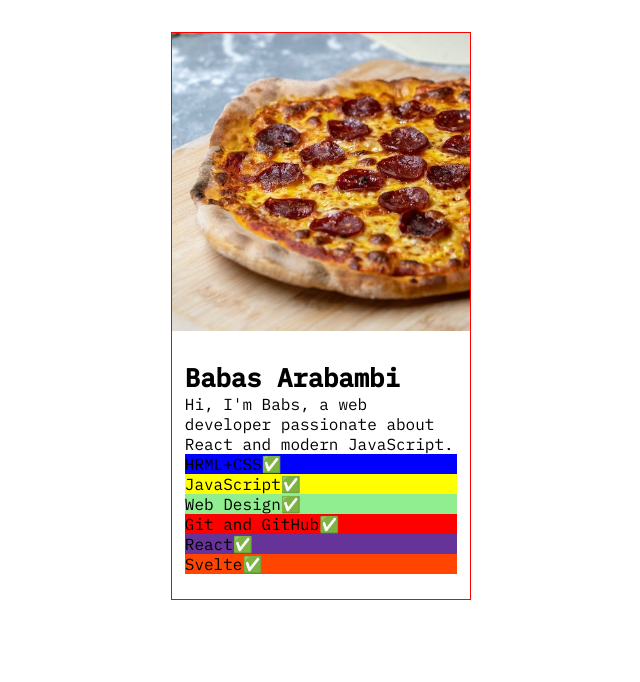
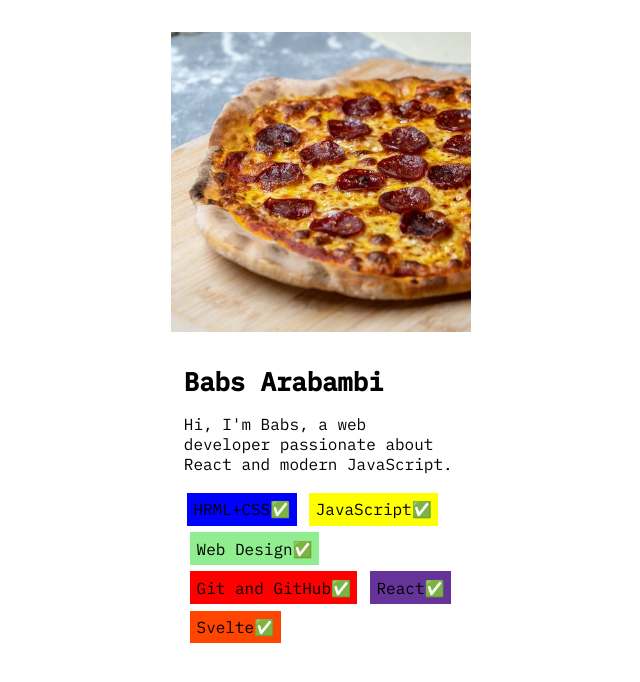
Before and after one commit to araborg/project_portfolio, a React (Vite) app in the folder 1/profile/: page / in a window 1280 px wide. Shown: the top 682 px of the page, without its empty margins (319-959 px from the left). Built offline with nearby package versions, Linux system fonts and the light colour scheme.

Commit message:
profile_card: 19

```diff
--- a/1/profile/src/App.css
+++ b/1/profile/src/App.css
@@ -13,10 +13,6 @@ body {
 .card {
 	margin: 2rem auto;
 	max-width: 300px;
-
-	border: 1px solid red;
-	/* border-radius: 15px; */
-	/* box-shadow: 0 0 10px rgba(0, 0, 0, 0.15); */
 }
 
 .avatar {
@@ -31,9 +27,26 @@ body {
 	justify-content: space-between;
 	width: 100%;
 
-	padding: 1.6rem 0.8rem;
+	padding: 0.8rem;
 }
 
 h1 {
 	font-size: 1.6rem;
+	margin: 1rem 0;
 }
+
+.skill-list {
+	display: flex;
+	flex-wrap: wrap;
+	margin: 0.8rem 0;
+}
+
+.skill {
+	margin: 0.4rem 0.4rem 0;
+	padding: 0.4rem;
+	cursor: pointer;
+}
+
+.skill:first-child {
+	margin-left: 0.2rem;
+}
--- a/1/profile/src/App.tsx
+++ b/1/profile/src/App.tsx
@@ -6,7 +6,6 @@ import SkillList from "./SkillList";
 
 function App() {
 	return (
-		// <div className="card-container">
 		<div className="card">
 			<Avatar />
 
@@ -16,7 +15,6 @@ function App() {
 				<SkillList />
 			</main>
 		</div>
-		// </div>
 	);
 }
 
--- a/1/profile/src/Intro.tsx
+++ b/1/profile/src/Intro.tsx
@@ -1,7 +1,7 @@
 const Intro = () => {
 	return (
 		<>
-			<h1>Babas Arabambi</h1>
+			<h1>Babs Arabambi</h1>
 
 			<p>
 				Hi, I'm Babs, a web developer passionate about React and modern
```
